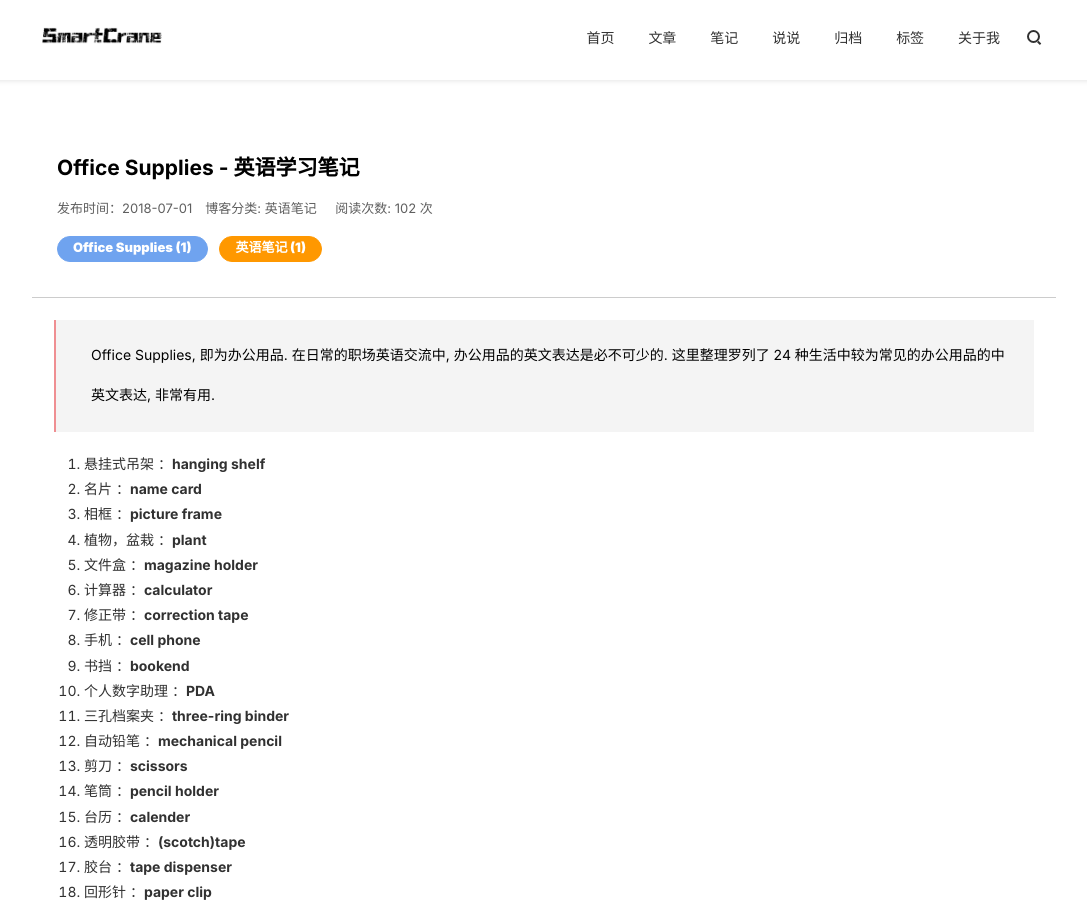
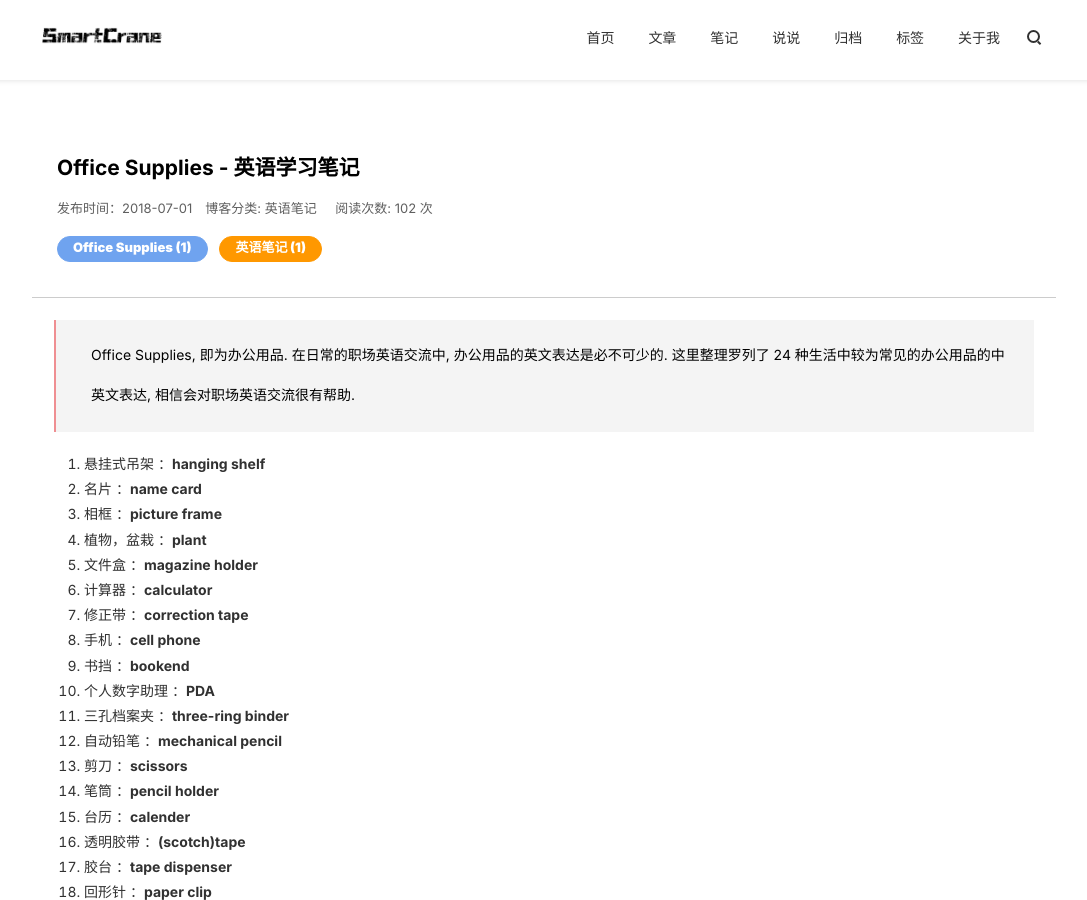
Before and after one commit to smartcrane2/smartcrane2.github.io, a Jekyll site: the page built from _posts/书籍/2018-09-07-Office Supplies.md, in a window 1280 px wide and 900 px high. Shown: the whole window, without its empty margins (96-1183 px from the left). Built offline with Jekyll 4.4.1, drawn with Linux system fonts in a browser that asks for light colours; nearby versions of some CDN libraries; comment, search, counter and statistics services are not loaded.

Commit message:
update Office Supplies

```diff
--- a/_posts/书籍/2018-09-07-Office Supplies.md
+++ b/_posts/书籍/2018-09-07-Office Supplies.md
@@ -10,7 +10,7 @@ date:   2018-07-01 22:17
 category: 英语笔记
 ---
 
-> Office Supplies, 即为办公用品. 在日常的职场英语交流中, 办公用品的英文表达是必不可少的. 这里整理罗列了 24 种生活中较为常见的办公用品的中英文表达, 非常有用.
+> Office Supplies, 即为办公用品. 在日常的职场英语交流中, 办公用品的英文表达是必不可少的. 这里整理罗列了 24 种生活中较为常见的办公用品的中英文表达, 相信会对职场英语交流很有帮助.
 
 1. 悬挂式吊架		：**hanging shelf**
 2. 名片 				：**name card**
```
